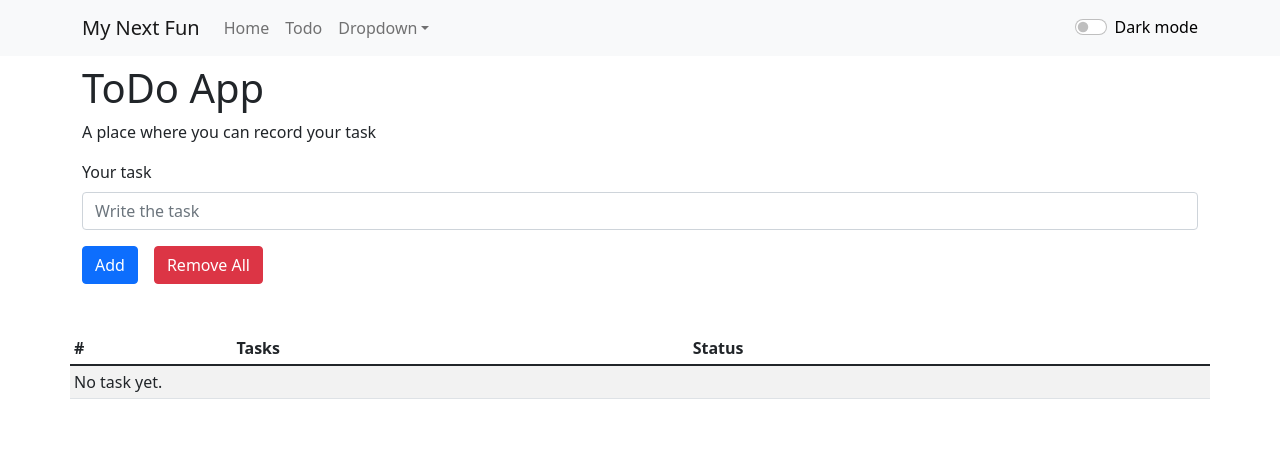
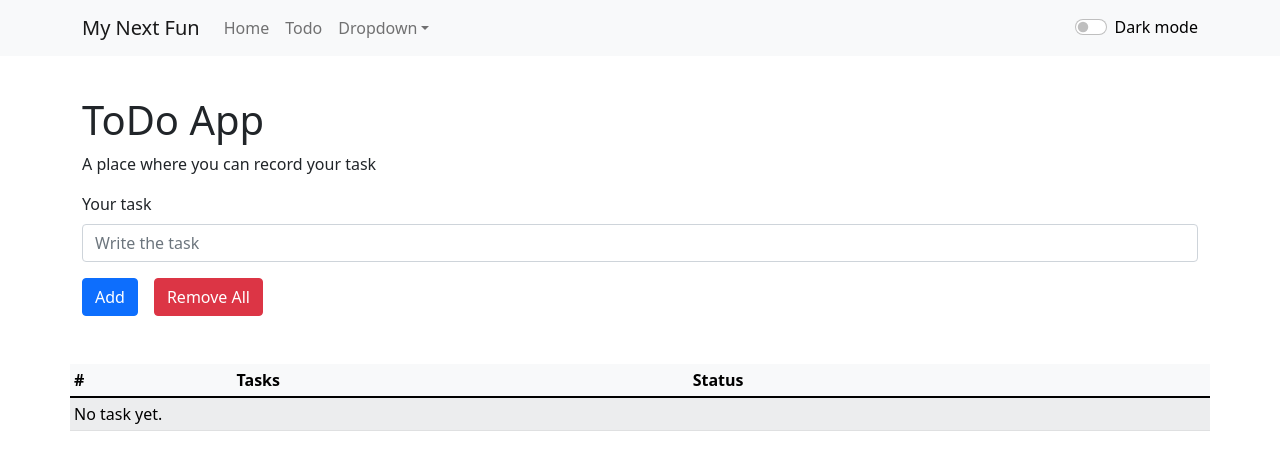
Before and after one commit to ramdhon/nextjs-fun, a Next.js app: page /todo in a window 1280 px wide. Shown: the top 470 px of the page. Built offline with nearby package versions, Linux system fonts and the light colour scheme.

Commit message:
applied dark mode in todo

```diff
--- a/pages/_app.js
+++ b/pages/_app.js
@@ -30,7 +30,8 @@ function MyApp({ Component, pageProps }) {
 
   // COMPUTED
   const isDark = () => theme === Constant.DARK
-  const darkMode = () => isDark() ? "text-white" : "text-black"
+  const darkModeForm = () => isDark() ? "text-white" : "text-black"
+  const darkModeBg = () => isDark() ? 'bg-secondary text-white' : ''
   // METHODS
   const changeTheme = (e) => {
     if (e.target.checked === true) {
@@ -165,6 +166,7 @@ function MyApp({ Component, pageProps }) {
     setPopup,
     isDark,
     delay,
+    darkModeBg
   }
 
   // LIFECYCLE HOOKS
@@ -191,7 +193,7 @@ function MyApp({ Component, pageProps }) {
                 <NavDropdown.Item href="#action/3.4">Separated link</NavDropdown.Item>
               </NavDropdown>
             </Nav>
-            <Form className={darkMode()}>
+            <Form className={darkModeForm()}>
               <Form.Check
                 checked={isDark()}
                 onChange={changeTheme}
--- a/pages/index.js
+++ b/pages/index.js
@@ -5,12 +5,11 @@ import AppContext from '../context'
 import TypingText from '../components/typingText'
 
 export default function Home() {
-  const { state, isDark, delay } = useContext(AppContext)
+  const { darkModeBg, state, delay } = useContext(AppContext)
   const [isGreet, setIsGreet] = useState(false)
 
   // COMPUTED
   const greeting = () => state.theme === 'light' ? 'GOOD DAY!' : 'GOOD EVENING!'
-  const darkMode = () => isDark() ? 'bg-secondary text-white' : ''
 
   useEffect(() => {
     (async () => {
@@ -27,7 +26,7 @@ export default function Home() {
         <link rel="icon" href="/favicon.ico" />
       </Head>
 
-      <main className={darkMode()}>
+      <main className={darkModeBg()}>
         <Container className="vh-100 d-flex flex-column justify-content-center align-items-center">
           <Row>
             <TypingText>Hello World!</TypingText>
--- a/pages/todo.js
+++ b/pages/todo.js
@@ -1,3 +1,4 @@
+import Head from 'next/head'
 import { Container, Row, Table } from "react-bootstrap";
 import { useEffect, useState, useContext } from "react";
 import TodoTitle from '../components/Todo/title'
@@ -5,7 +6,7 @@ import TodoForm from '../components/Todo/form'
 import AppContext from '../context'
 
 export default function Todo() {
-  const { state: { Constant }, POPUP, api: { ADD_TODO, GET_TODO, DELETE_TODO, EDIT_TODO } } = useContext(AppContext)
+  const { darkModeBg, state: { Constant, theme }, POPUP, api: { ADD_TODO, GET_TODO, DELETE_TODO, EDIT_TODO } } = useContext(AppContext)
   const [taskList, setTaskList] = useState([])
 
   // METHODS
@@ -80,9 +81,16 @@ export default function Todo() {
   }, [])
 
   return (
-    <Container>
-      <div className="my-5"></div>
-      <div className="pt-3"></div>
+    <div>
+      <Head>
+        <title>Fun ToDo!</title>
+        <meta name="description" content="Generated by create next app" />
+        <link rel="icon" href="/favicon.ico" />
+      </Head>
+
+      <main className={darkModeBg()}>
+        <Container className="vh-100">
+          <div className="py-5"></div>
 
           <Row>
             <TodoTitle />
@@ -91,7 +99,7 @@ export default function Todo() {
             <TodoForm addToTaskList={addToTaskList} clearTaskList={clearTaskList} />
           </Row>
           <Row className="mt-5">
-        <Table striped hover size="sm">
+            <Table striped hover size="sm" variant={theme}>
               <thead>
                 <tr>
                   <th>#</th>
@@ -119,5 +127,7 @@ export default function Todo() {
             </Table>
           </Row>
         </Container>
+      </main>
+    </div>
   )
 }
```
Lines whose indentation alone changed are shown as unchanged.
